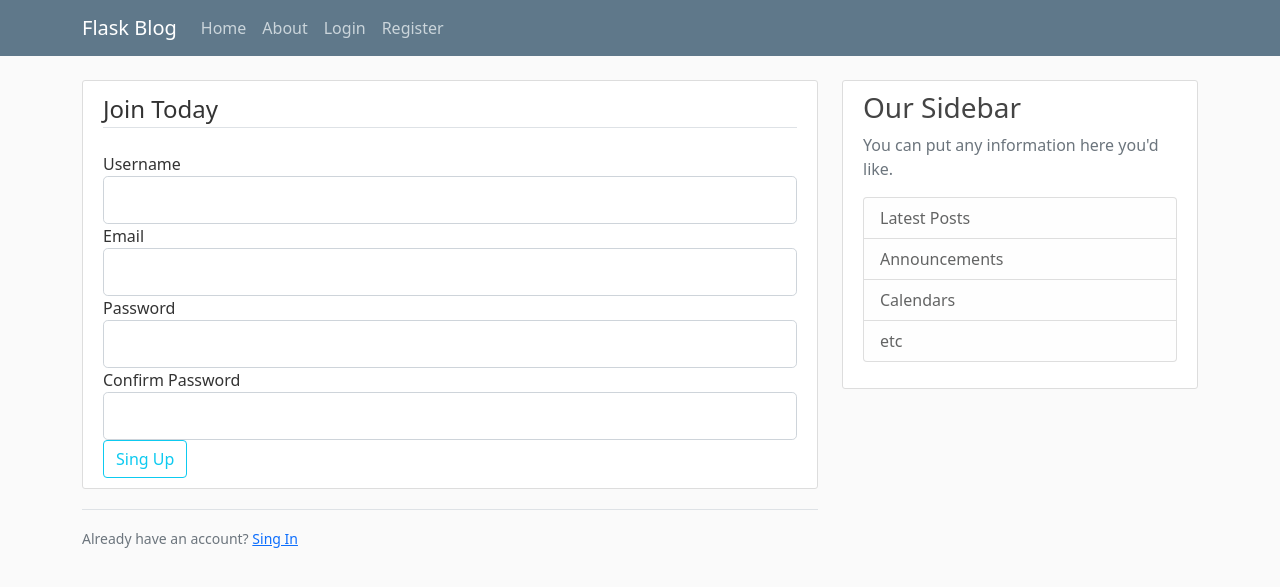
After one commit to MadPele/flaskBlog, a Flask app: page /registration in a window 1280 px wide. The commit adds this page. Shown: the top 587 px of the page. Run offline with Flask 2, Linux system fonts and the light colour scheme.

Commit message:
Add registration

```diff
--- a/blog/__init__.py
+++ b/blog/__init__.py
@@ -1,5 +1,6 @@
 from flask import Flask
 
 app = Flask(__name__)
+app.config['SECRET_KEY'] = '7c67b2b1be150808714c2e59b4208d6b'
 
 import blog.views
--- /dev/null
+++ b/blog/forms.py
@@ -0,0 +1,18 @@
+from flask_wtf import FlaskForm
+from wtforms import StringField, PasswordField, SubmitField, BooleanField
+from wtforms.validators import DataRequired, Length, Email, EqualTo
+
+
+class RegistrationForm(FlaskForm):
+    username = StringField('Username', validators=[DataRequired(), Length(min=2, max=20)])
+    email = StringField('Email', validators=[DataRequired(), Email()])
+    password = PasswordField('Password', validators=[DataRequired()])
+    confirm_password = PasswordField('Confirm Password', validators=[DataRequired(), EqualTo('password')])
+    submit = SubmitField('Sing Up')
+
+
+class LoginForm(FlaskForm):
+    email = StringField('Email', validators=[DataRequired(), Email()])
+    password = PasswordField('Password', validators=[DataRequired()])
+    remember = BooleanField('Remember Me')
+    submit = SubmitField('Login')
--- a/blog/templates/layout.html
+++ b/blog/templates/layout.html
@@ -31,7 +31,7 @@
             <!-- Navbar Right Side -->
             <div class="navbar-nav">
               <a class="nav-item nav-link" href="/login">Login</a>
-              <a class="nav-item nav-link" href="/register">Register</a>
+              <a class="nav-item nav-link" href="/registration">Register</a>
             </div>
           </div>
         </div>
--- /dev/null
+++ b/blog/templates/registration.html
@@ -0,0 +1,35 @@
+{% extends "layout.html" %}
+{% block content %}
+    <div class="content-section">
+        <form method="post" action="">
+            {{ form.hidden_tag() }}
+            <fieldset class="form-group">
+                <legend class="border-bottom mb-4">Join Today</legend>
+                <div class="form-group">
+                    {{ form.username.label(class="form-control-label") }}
+                    {{ form.username(class="form-control form-control-lg") }}
+                </div>
+                <div class="form-group">
+                    {{ form.email.label(class="form-control-label") }}
+                    {{ form.email(class="form-control form-control-lg") }}
+                </div>
+                <div class="form-group">
+                    {{ form.password.label(class="form-control-label") }}
+                    {{ form.password(class="form-control form-control-lg") }}
+                </div>
+                <div class="form-group">
+                    {{ form.confirm_password.label(class="form-control-label") }}
+                    {{ form.confirm_password(class="form-control form-control-lg") }}
+                </div>
+            </fieldset>
+            <div class="form-group">
+                {{ form.submit(class="btn btn-outline-info") }}
+            </div>
+        </form>
+    </div>
+    <div class="border-top pt-3">
+        <small class="text-muted">
+            Already have an account? <a class="ml-2" href="{{ url_for('login') }}">Sing In</a>
+        </small>
+    </div>
+{% endblock content %}
--- a/blog/views.py
+++ b/blog/views.py
@@ -1,5 +1,6 @@
 from blog import app
 from flask import render_template, url_for
+from .forms import RegistrationForm, LoginForm
 
 posts = [
     {
@@ -26,3 +27,15 @@ def home():
 @app.route('/about')
 def about():
     return render_template('about.html', title='About')
+
+
+@app.route('/registration')
+def registration():
+    form = RegistrationForm()
+    return render_template('registration.html', title='Registration', form=form)
+
+
+@app.route('/login')
+def login():
+    form = LoginForm()
+    return render_template('login.html', title='Login', form=form)
```
Also changed, not shown: blog/templates/login.html (added, +10 -0 lines).
